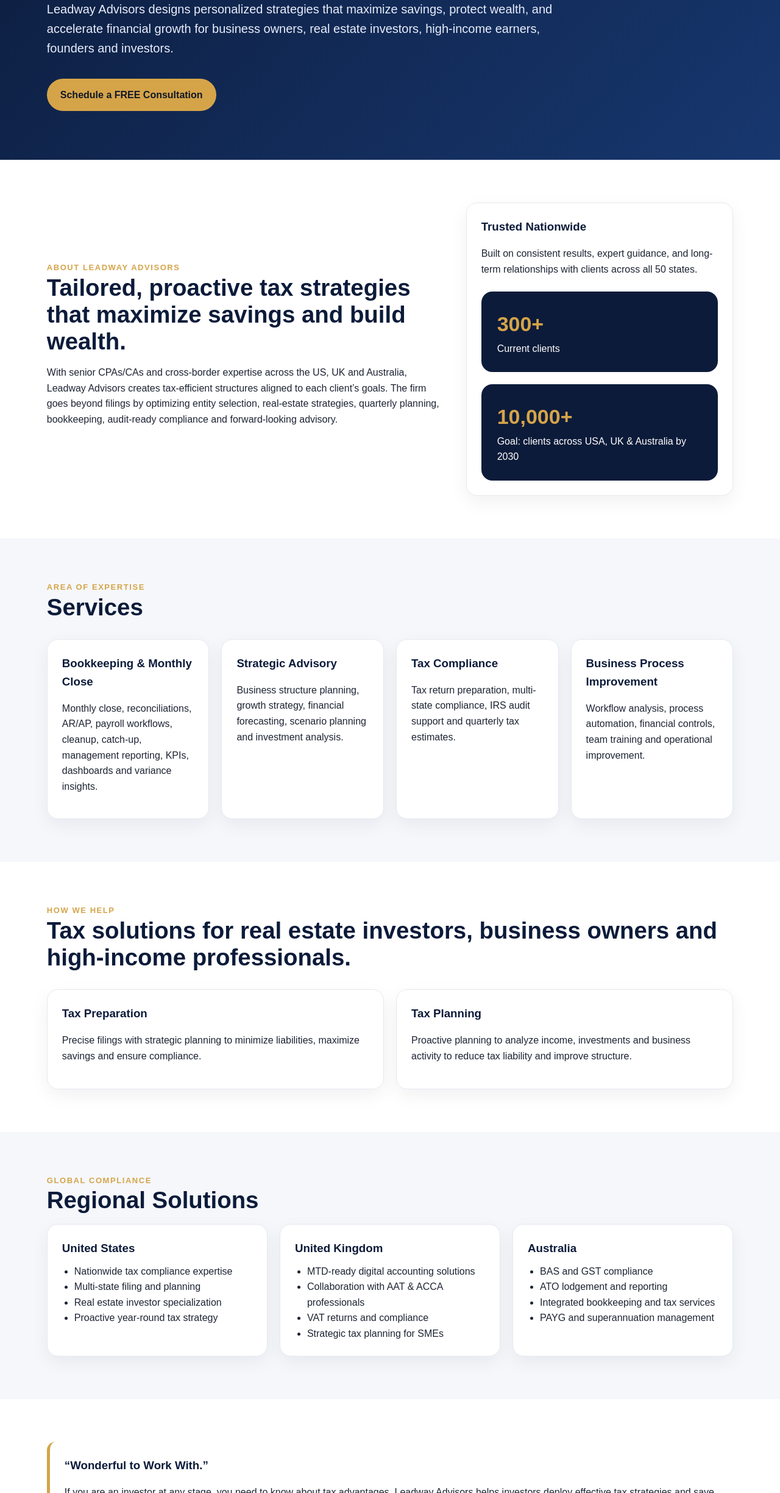
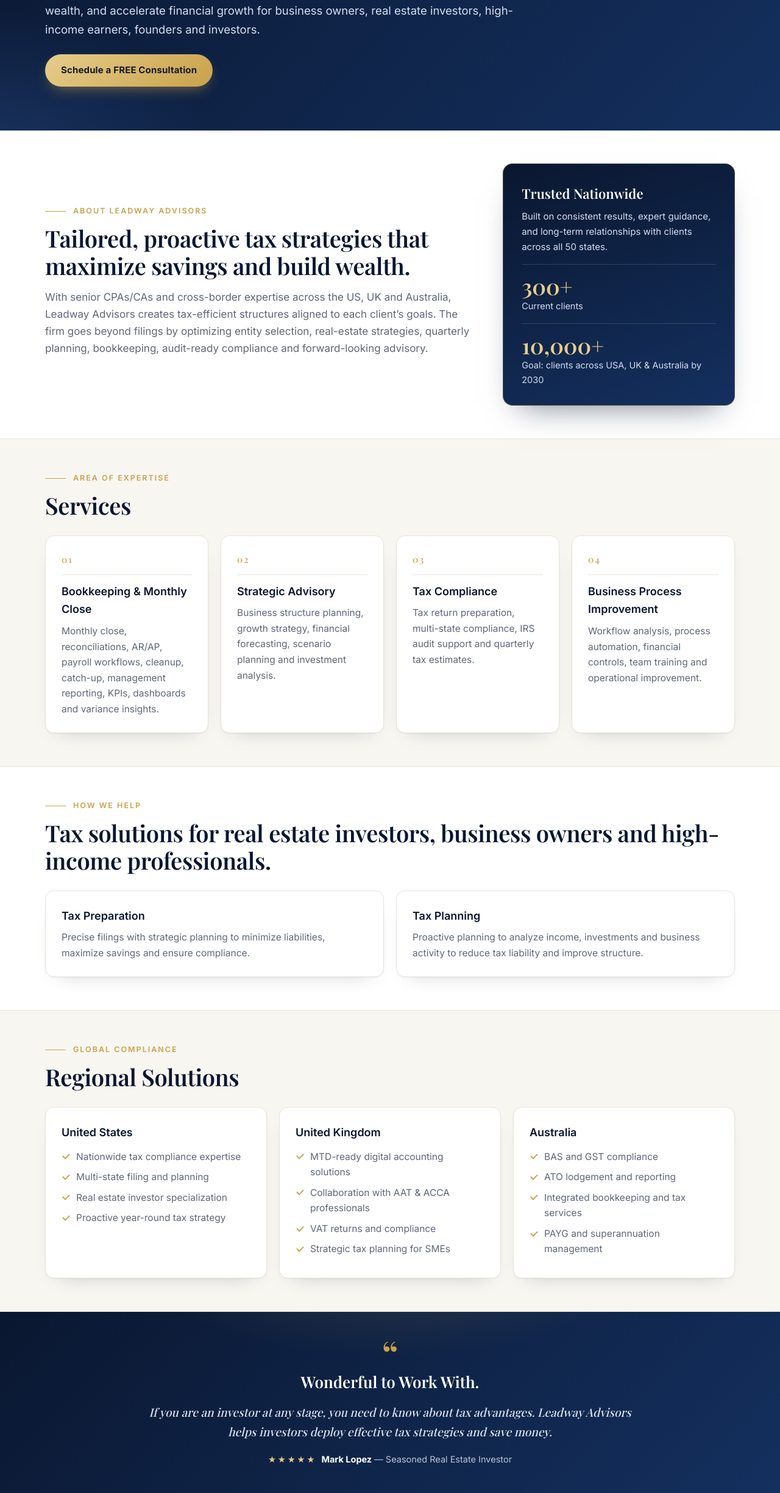
Before and after one commit to 2026lof/leadwayadvisors, a plain HTML site: page index.html in a window 1280 px wide. Shown: the part 352-2800 px from the top of the page at 61% size. Drawn offline with nearby package versions, Linux system fonts and the light colour scheme; a web font is replaced by a local one.

Commit message:
Redesign page with tighter spacing and a more premium look
Reduce section padding, add a sticky top bar with a consultation
button, serif display headings, ivory section bands, numbered service
cards, a navy testimonial band and monogram team cards.

Co-Authored-By: Claude Fable 5.2 <noreply@anthropic.com>

```diff
--- a/index.html
+++ b/index.html
@@ -4,91 +4,206 @@
   <meta charset="UTF-8" />
   <meta name="viewport" content="width=device-width, initial-scale=1.0" />
   <title>Leadway Advisors | Tax, Accounting & Advisory Solutions</title>
+  <link rel="preconnect" href="https://fonts.googleapis.com">
+  <link rel="preconnect" href="https://fonts.gstatic.com" crossorigin>
+  <link href="https://fonts.googleapis.com/css2?family=Inter:wght@400;500;600;700&family=Playfair+Display:ital,wght@0,500;0,600;0,700;1,500&display=swap" rel="stylesheet">
   <style>
-    :root{--navy:#0c1b3a;--blue:#1b4f9c;--gold:#d5a449;--light:#f5f7fb;--text:#1d2433;--muted:#667085;--white:#fff;}
-    *{box-sizing:border-box} body{margin:0;font-family:Arial,Helvetica,sans-serif;color:var(--text);line-height:1.6;background:var(--white)}
-    header{background:linear-gradient(135deg,var(--navy),#17376f);color:white;padding:22px 6% 80px;position:relative;overflow:hidden}
-    nav{display:flex;align-items:center;justify-content:space-between;gap:24px;margin-bottom:70px} .logo{height:74px;max-width:310px;object-fit:contain;background:white;border-radius:10px;padding:8px}
-    nav a{color:white;text-decoration:none;margin-left:20px;font-weight:600;font-size:14px} .hero{max-width:980px}.eyebrow{color:var(--gold);text-transform:uppercase;letter-spacing:.12em;font-weight:700;font-size:13px}
-    h1{font-size:clamp(34px,5vw,62px);line-height:1.08;margin:10px 0 20px} h2{font-size:clamp(26px,3vw,40px);line-height:1.15;margin:0 0 16px;color:var(--navy)} h3{margin:0 0 8px;color:var(--navy)}
-    .hero p{font-size:20px;max-width:850px;color:#e8eefb}.btn{display:inline-block;background:var(--gold);color:#101828;text-decoration:none;font-weight:800;padding:14px 22px;border-radius:999px;margin-top:14px}
-    section{padding:70px 6%}.intro{display:grid;grid-template-columns:1.2fr .8fr;gap:30px;align-items:center}.cardgrid{display:grid;grid-template-columns:repeat(4,1fr);gap:20px;margin-top:30px}.card{background:white;border:1px solid #e6e9f0;border-radius:18px;padding:24px;box-shadow:0 10px 30px rgba(16,24,40,.06)}
-    .light{background:var(--light)} ul{padding-left:20px;margin:10px 0 0}.regions{display:grid;grid-template-columns:repeat(3,1fr);gap:20px}.stats{display:grid;grid-template-columns:repeat(3,1fr);gap:20px;margin-top:24px}.stat{background:var(--navy);color:white;border-radius:18px;padding:26px}.stat strong{display:block;font-size:34px;color:var(--gold)}
-    .team{display:grid;grid-template-columns:repeat(3,1fr);gap:20px}.testimonial{border-left:5px solid var(--gold);background:white;padding:24px;border-radius:14px}.footer{background:#08142d;color:#cbd5e1;padding:50px 6%}.footer h3{color:white}.footer a{color:#cbd5e1}.cols{display:grid;grid-template-columns:2fr 1fr 1fr 1fr;gap:30px}.small{font-size:14px;color:var(--muted)}
-    @media(max-width:900px){nav{display:block}.logo{margin-bottom:18px}nav a{display:inline-block;margin:8px 14px 0 0}.intro,.cardgrid,.regions,.stats,.team,.cols{grid-template-columns:1fr}header{padding-bottom:55px}}
+    :root{--navy:#0a1730;--navy2:#14305f;--gold:#c9a24b;--gold2:#e6cc8a;--ivory:#f8f6f1;--text:#1c2434;--muted:#5d6779;--line:#e8e3d7;--white:#fff;--serif:'Playfair Display',Georgia,'Times New Roman',serif;--sans:'Inter',Arial,Helvetica,sans-serif}
+    *{box-sizing:border-box}
+    html{scroll-behavior:smooth;scroll-padding-top:86px}
+    body{margin:0;font-family:var(--sans);color:var(--text);line-height:1.65;background:var(--white);-webkit-font-smoothing:antialiased}
+    .wrap{max-width:1180px;margin:0 auto;padding:0 24px}
+    a{color:inherit}
+
+    /* Top bar */
+    .topbar{position:sticky;top:0;z-index:50;background:rgba(10,23,48,.96);backdrop-filter:blur(8px);border-bottom:1px solid rgba(201,162,75,.28)}
+    nav{display:flex;align-items:center;justify-content:space-between;gap:24px;min-height:74px}
+    .logo{height:58px;max-width:260px;object-fit:contain;background:var(--white);border-radius:8px;padding:5px 8px;display:block}
+    .links{display:flex;align-items:center;gap:28px}
+    .links a{color:#dbe3f1;text-decoration:none;font-weight:500;font-size:14px;letter-spacing:.03em;transition:color .2s}
+    .links a:hover{color:var(--gold2)}
+    .btn{display:inline-block;background:linear-gradient(135deg,var(--gold2),var(--gold));color:#141a26;text-decoration:none;font-weight:700;font-size:15px;letter-spacing:.01em;padding:14px 26px;border-radius:999px;box-shadow:0 10px 24px -10px rgba(201,162,75,.7);transition:transform .2s,box-shadow .2s}
+    .btn:hover{transform:translateY(-2px);box-shadow:0 14px 28px -10px rgba(201,162,75,.85)}
+    .links .btn{padding:10px 20px;font-size:13.5px;color:#141a26;box-shadow:none}
+    .links .btn:hover{color:#141a26}
+
+    /* Hero */
+    header{background:radial-gradient(900px 520px at 88% -12%,rgba(201,162,75,.24),transparent 62%),radial-gradient(700px 420px at -5% 110%,rgba(64,112,196,.28),transparent 60%),linear-gradient(135deg,var(--navy),var(--navy2));color:var(--white);padding:64px 0 72px}
+    .hero{max-width:900px}
+    .eyebrow{display:flex;align-items:center;gap:12px;color:var(--gold);text-transform:uppercase;letter-spacing:.16em;font-weight:600;font-size:12.5px;margin-bottom:12px}
+    .eyebrow::before{content:"";width:34px;height:1px;background:var(--gold);flex:none}
+    h1,h2{font-family:var(--serif);font-weight:600;letter-spacing:-.01em}
+    h1{font-size:clamp(34px,4.8vw,60px);line-height:1.1;margin:0 0 20px}
+    h2{font-size:clamp(26px,3vw,38px);line-height:1.18;margin:0 0 14px;color:var(--navy)}
+    h3{margin:0 0 8px;color:var(--navy);font-size:18px;font-weight:600}
+    p{margin:0 0 12px}
+    .hero p{font-size:18.5px;max-width:780px;color:#d5deee;margin-bottom:26px}
+
+    /* Sections */
+    section{padding:54px 0}
+    .tint{background:var(--ivory);border-top:1px solid var(--line);border-bottom:1px solid var(--line)}
+    .lead{color:var(--muted);font-size:17px}
+    .grid{display:grid;gap:20px;margin-top:26px}
+    .g4{grid-template-columns:repeat(4,1fr)}.g3{grid-template-columns:repeat(3,1fr)}.g2{grid-template-columns:repeat(2,1fr)}
+    .card{background:var(--white);border:1px solid var(--line);border-radius:14px;padding:26px;box-shadow:0 1px 2px rgba(10,23,48,.04),0 14px 32px -22px rgba(10,23,48,.28);transition:transform .25s,border-color .25s,box-shadow .25s}
+    .card:hover{transform:translateY(-4px);border-color:var(--gold);box-shadow:0 1px 2px rgba(10,23,48,.04),0 22px 40px -22px rgba(10,23,48,.38)}
+    .card p{color:var(--muted);font-size:15.5px;margin:0}
+    .numbered{counter-reset:n}
+    .numbered .card::before{counter-increment:n;content:"0" counter(n);display:block;font-family:var(--serif);color:var(--gold);font-size:15px;letter-spacing:.14em;margin-bottom:12px;padding-bottom:12px;border-bottom:1px solid var(--line)}
+
+    /* About */
+    .intro{display:grid;grid-template-columns:1.3fr .7fr;gap:44px;align-items:center}
+    .panel{background:linear-gradient(160deg,var(--navy),var(--navy2));color:#d5deee;border-radius:16px;padding:30px;border:1px solid rgba(201,162,75,.35);box-shadow:0 26px 50px -28px rgba(10,23,48,.6)}
+    .panel h3{color:var(--white);font-family:var(--serif);font-size:22px}
+    .panel p{font-size:15px}
+    .stat{border-top:1px solid rgba(255,255,255,.14);padding-top:16px;margin-top:16px;font-size:14.5px}
+    .stat strong{display:block;font-family:var(--serif);font-size:36px;line-height:1.1;color:var(--gold2);font-weight:600}
+
+    /* Lists */
+    .card ul{list-style:none;padding:0;margin:12px 0 0}
+    .card li{position:relative;padding-left:24px;margin-bottom:8px;color:var(--muted);font-size:15.5px}
+    .card li::before{content:"";position:absolute;left:2px;top:.5em;width:9px;height:5px;border-left:2px solid var(--gold);border-bottom:2px solid var(--gold);transform:rotate(-45deg)}
+
+    /* Testimonial */
+    .quote{background:radial-gradient(700px 300px at 50% -40%,rgba(201,162,75,.2),transparent 65%),linear-gradient(135deg,var(--navy),var(--navy2));color:var(--white);text-align:center;padding:50px 0}
+    .quote .wrap{max-width:860px}
+    .quote .mark{font-family:var(--serif);font-size:64px;line-height:.6;color:var(--gold);display:block;margin-bottom:6px}
+    .quote h3{color:var(--white);font-family:var(--serif);font-size:26px;font-weight:600;margin-bottom:12px}
+    .quote p{font-family:var(--serif);font-style:italic;font-size:19px;color:#dbe3f1;margin-bottom:18px}
+    .quote .who{font-family:var(--sans);font-style:normal;font-size:14.5px;color:#b9c5db;margin:0}
+    .quote .who strong{color:var(--white)}
+    .stars{color:var(--gold2);letter-spacing:.2em;margin-right:8px}
+
+    /* Team */
+    .team{max-width:880px}
+    .member{display:flex;gap:18px;align-items:flex-start}
+    .avatar{flex:none;width:58px;height:58px;border-radius:50%;background:linear-gradient(135deg,var(--navy),var(--navy2));color:var(--gold2);font-family:var(--serif);font-size:20px;font-weight:600;display:flex;align-items:center;justify-content:center;border:1px solid var(--gold)}
+    .card .role{color:#a8842f;font-size:12.5px;font-weight:700;letter-spacing:.1em;text-transform:uppercase;margin-bottom:8px !important}
+
+    /* Footer */
+    .footer{background:#07112a;color:#b9c5db;padding:48px 0 22px;border-top:3px solid var(--gold);font-size:15px}
+    .footer h3{color:var(--white);font-size:13px;letter-spacing:.14em;text-transform:uppercase;margin-bottom:12px}
+    .footer a{color:#b9c5db;text-decoration:none}.footer a:hover{color:var(--gold2)}
+    .footer p{line-height:1.9}
+    .cols{display:grid;grid-template-columns:2fr 1fr 1fr 1.2fr;gap:36px}
+    .cols > div:first-child p{line-height:1.65;max-width:360px;margin-top:14px}
+    .small{font-size:13px;color:#7f8ba3;border-top:1px solid rgba(255,255,255,.1);margin:30px 0 0;padding-top:18px}
+
+    @media(max-width:1000px){.g4{grid-template-columns:repeat(2,1fr)}}
+    @media(max-width:900px){
+      html{scroll-padding-top:16px}
+      .topbar{position:static}
+      nav{flex-direction:column;align-items:flex-start;gap:12px;padding:14px 0}
+      .links{gap:18px;flex-wrap:wrap}
+      header{padding:44px 0 50px}
+      section{padding:40px 0}
+      .quote{padding:40px 0}
+      .intro,.g3,.g2,.cols{grid-template-columns:1fr}
+      .intro{gap:26px}
+      .hero p{font-size:17px}
+    }
+    @media(max-width:600px){.g4{grid-template-columns:1fr}.links .btn{display:none}}
   </style>
 </head>
 <body>
-  <header id="home">
+  <div class="topbar" id="home">
+    <div class="wrap">
       <nav>
-      <img class="logo" src="leadway-logo.png" alt="Leadway Advisors logo">
-      <div><a href="#about">About</a><a href="#services">Services</a><a href="#regions">Regions</a><a href="#team">Team</a><a href="#contact">Contact</a></div>
+        <a href="#home"><img class="logo" src="leadway-logo.png" alt="Leadway Advisors logo"></a>
+        <div class="links"><a href="#about">About</a><a href="#services">Services</a><a href="#regions">Regions</a><a href="#team">Team</a><a href="#contact">Contact</a><a class="btn" href="https://calendly.com/contact-leadwayadvisors" target="_blank" rel="noopener">Book a Consultation</a></div>
       </nav>
+    </div>
+  </div>
+
+  <header>
+    <div class="wrap">
       <div class="hero">
         <div class="eyebrow">Global Minds. Local Compliance. Infinite Possibility.</div>
-      <h1>Proactive tax, strategic bookkeeping & CFO services.</h1>
+        <h1>Proactive tax, strategic bookkeeping &amp; CFO services.</h1>
         <p>Leadway Advisors designs personalized strategies that maximize savings, protect wealth, and accelerate financial growth for business owners, real estate investors, high-income earners, founders and investors.</p>
         <a class="btn" href="https://calendly.com/contact-leadwayadvisors" target="_blank" rel="noopener">Schedule a FREE Consultation</a>
       </div>
+    </div>
   </header>
 
-  <section id="about" class="intro">
+  <section id="about">
+    <div class="wrap intro">
       <div>
         <div class="eyebrow">About Leadway Advisors</div>
         <h2>Tailored, proactive tax strategies that maximize savings and build wealth.</h2>
-      <p>With senior CPAs/CAs and cross-border expertise across the US, UK and Australia, Leadway Advisors creates tax-efficient structures aligned to each client’s goals. The firm goes beyond filings by optimizing entity selection, real-estate strategies, quarterly planning, bookkeeping, audit-ready compliance and forward-looking advisory.</p>
+        <p class="lead">With senior CPAs/CAs and cross-border expertise across the US, UK and Australia, Leadway Advisors creates tax-efficient structures aligned to each client’s goals. The firm goes beyond filings by optimizing entity selection, real-estate strategies, quarterly planning, bookkeeping, audit-ready compliance and forward-looking advisory.</p>
       </div>
-    <div class="card"><h3>Trusted Nationwide</h3><p>Built on consistent results, expert guidance, and long-term relationships with clients across all 50 states.</p><div class="stats" style="grid-template-columns:1fr"><div class="stat"><strong>300+</strong>Current clients</div><div class="stat"><strong>10,000+</strong>Goal: clients across USA, UK & Australia by 2030</div></div></div>
+      <div class="panel">
+        <h3>Trusted Nationwide</h3>
+        <p>Built on consistent results, expert guidance, and long-term relationships with clients across all 50 states.</p>
+        <div class="stat"><strong>300+</strong>Current clients</div>
+        <div class="stat"><strong>10,000+</strong>Goal: clients across USA, UK &amp; Australia by 2030</div>
+      </div>
+    </div>
   </section>
 
-  <section id="services" class="light">
+  <section id="services" class="tint">
+    <div class="wrap">
       <div class="eyebrow">Area of Expertise</div><h2>Services</h2>
-    <div class="cardgrid">
-      <div class="card"><h3>Bookkeeping & Monthly Close</h3><p>Monthly close, reconciliations, AR/AP, payroll workflows, cleanup, catch-up, management reporting, KPIs, dashboards and variance insights.</p></div>
+      <div class="grid g4 numbered">
+        <div class="card"><h3>Bookkeeping &amp; Monthly Close</h3><p>Monthly close, reconciliations, AR/AP, payroll workflows, cleanup, catch-up, management reporting, KPIs, dashboards and variance insights.</p></div>
         <div class="card"><h3>Strategic Advisory</h3><p>Business structure planning, growth strategy, financial forecasting, scenario planning and investment analysis.</p></div>
         <div class="card"><h3>Tax Compliance</h3><p>Tax return preparation, multi-state compliance, IRS audit support and quarterly tax estimates.</p></div>
         <div class="card"><h3>Business Process Improvement</h3><p>Workflow analysis, process automation, financial controls, team training and operational improvement.</p></div>
       </div>
-  </section>
-
-
-  <section>
-    <div class="eyebrow">How We Help</div><h2>Tax solutions for real estate investors, business owners and high-income professionals.</h2>
-    <div class="cardgrid" style="grid-template-columns:repeat(2,1fr)">
-      <div class="card"><h3>Tax Preparation</h3><p>Precise filings with strategic planning to minimize liabilities, maximize savings and ensure compliance.</p></div>
-      <div class="card"><h3>Tax Planning</h3><p>Proactive planning to analyze income, investments and business activity to reduce tax liability and improve structure.</p></div>
-    </div>
-  </section>
-
-  <section id="regions" class="light">
-    <div class="eyebrow">Global Compliance</div><h2>Regional Solutions</h2>
-    <div class="regions">
-      <div class="card"><h3>United States</h3><ul><li>Nationwide tax compliance expertise</li><li>Multi-state filing and planning</li><li>Real estate investor specialization</li><li>Proactive year-round tax strategy</li></ul></div>
-      <div class="card"><h3>United Kingdom</h3><ul><li>MTD-ready digital accounting solutions</li><li>Collaboration with AAT & ACCA professionals</li><li>VAT returns and compliance</li><li>Strategic tax planning for SMEs</li></ul></div>
-      <div class="card"><h3>Australia</h3><ul><li>BAS and GST compliance</li><li>ATO lodgement and reporting</li><li>Integrated bookkeeping and tax services</li><li>PAYG and superannuation management</li></ul></div>
     </div>
   </section>
 
   <section>
-    <div class="testimonial"><h3>“Wonderful to Work With.”</h3><p>If you are an investor at any stage, you need to know about tax advantages. Leadway Advisors helps investors deploy effective tax strategies and save money.</p><p><strong>★★★★★ Mark Lopez</strong> — Seasoned Real Estate Investor</p></div>
+    <div class="wrap">
+      <div class="eyebrow">How We Help</div><h2>Tax solutions for real estate investors, business owners and high-income professionals.</h2>
+      <div class="grid g2">
+        <div class="card"><h3>Tax Preparation</h3><p>Precise filings with strategic planning to minimize liabilities, maximize savings and ensure compliance.</p></div>
+        <div class="card"><h3>Tax Planning</h3><p>Proactive planning to analyze income, investments and business activity to reduce tax liability and improve structure.</p></div>
+      </div>
+    </div>
   </section>
 
-  <section id="team" class="light">
+  <section id="regions" class="tint">
+    <div class="wrap">
+      <div class="eyebrow">Global Compliance</div><h2>Regional Solutions</h2>
+      <div class="grid g3">
+        <div class="card"><h3>United States</h3><ul><li>Nationwide tax compliance expertise</li><li>Multi-state filing and planning</li><li>Real estate investor specialization</li><li>Proactive year-round tax strategy</li></ul></div>
+        <div class="card"><h3>United Kingdom</h3><ul><li>MTD-ready digital accounting solutions</li><li>Collaboration with AAT &amp; ACCA professionals</li><li>VAT returns and compliance</li><li>Strategic tax planning for SMEs</li></ul></div>
+        <div class="card"><h3>Australia</h3><ul><li>BAS and GST compliance</li><li>ATO lodgement and reporting</li><li>Integrated bookkeeping and tax services</li><li>PAYG and superannuation management</li></ul></div>
+      </div>
+    </div>
+  </section>
+
+  <div class="quote">
+    <div class="wrap">
+      <span class="mark">“</span>
+      <h3>Wonderful to Work With.</h3>
+      <p>If you are an investor at any stage, you need to know about tax advantages. Leadway Advisors helps investors deploy effective tax strategies and save money.</p>
+      <p class="who"><span class="stars">★★★★★</span><strong>Mark Lopez</strong> — Seasoned Real Estate Investor</p>
+    </div>
+  </div>
+
+  <section id="team">
+    <div class="wrap">
       <div class="eyebrow">Our Team</div><h2>Meet Our Expert Advisors</h2>
-    <div class="team" style="grid-template-columns:repeat(2,1fr)">
-      <div class="card"><h3>Victor Sequeira</h3><p><strong>Tax Strategist, CPA</strong></p><p>20+ years of experience in US taxation and wealth preservation strategies.</p></div>
-      <div class="card"><h3>Arun Menezes</h3><p><strong>Tech Strategist, BE, MS</strong></p><p>20+ years of experience in implementing technology and business strategies.</p></div>
+      <div class="grid g2 team">
+        <div class="card member"><div class="avatar">VS</div><div><h3>Victor Sequeira</h3><p class="role">Tax Strategist, CPA</p><p>20+ years of experience in US taxation and wealth preservation strategies.</p></div></div>
+        <div class="card member"><div class="avatar">AM</div><div><h3>Arun Menezes</h3><p class="role">Tech Strategist, BE, MS</p><p>20+ years of experience in implementing technology and business strategies.</p></div></div>
+      </div>
     </div>
   </section>
 
   <footer id="contact" class="footer">
+    <div class="wrap">
       <div class="cols">
-      <div><img src="leadway-logo.png" alt="Leadway Advisors logo" style="height:76px;background:white;border-radius:10px;padding:8px"><p>We specialize in tax planning strategies that help reduce liabilities and boost profits, fueling growth and long-term financial success.</p></div>
+        <div><img class="logo" src="leadway-logo.png" alt="Leadway Advisors logo" style="height:60px"><p>We specialize in tax planning strategies that help reduce liabilities and boost profits, fueling growth and long-term financial success.</p></div>
         <div><h3>Quick Links</h3><p>About Us<br>Pricing<br>Blogs<br>Gallery<br>Webinar</p></div>
         <div><h3>Services</h3><p>Bookkeeping<br>Tax Preparation<br>Tax Planning<br>Strategic Advisory</p></div>
         <div><h3>Contact</h3><p><a href="tel:9149848040">914-984-8040</a><br><a href="mailto:contact@leadwayadvisors.com">contact@leadwayadvisors.com</a><br>Virtual Firm</p></div>
       </div>
       <p class="small">© 2025 Leadway Advisors. Privacy Policy · Terms and Conditions</p>
+    </div>
   </footer>
 </body>
 </html>
```
Lines whose indentation alone changed are shown as unchanged.
